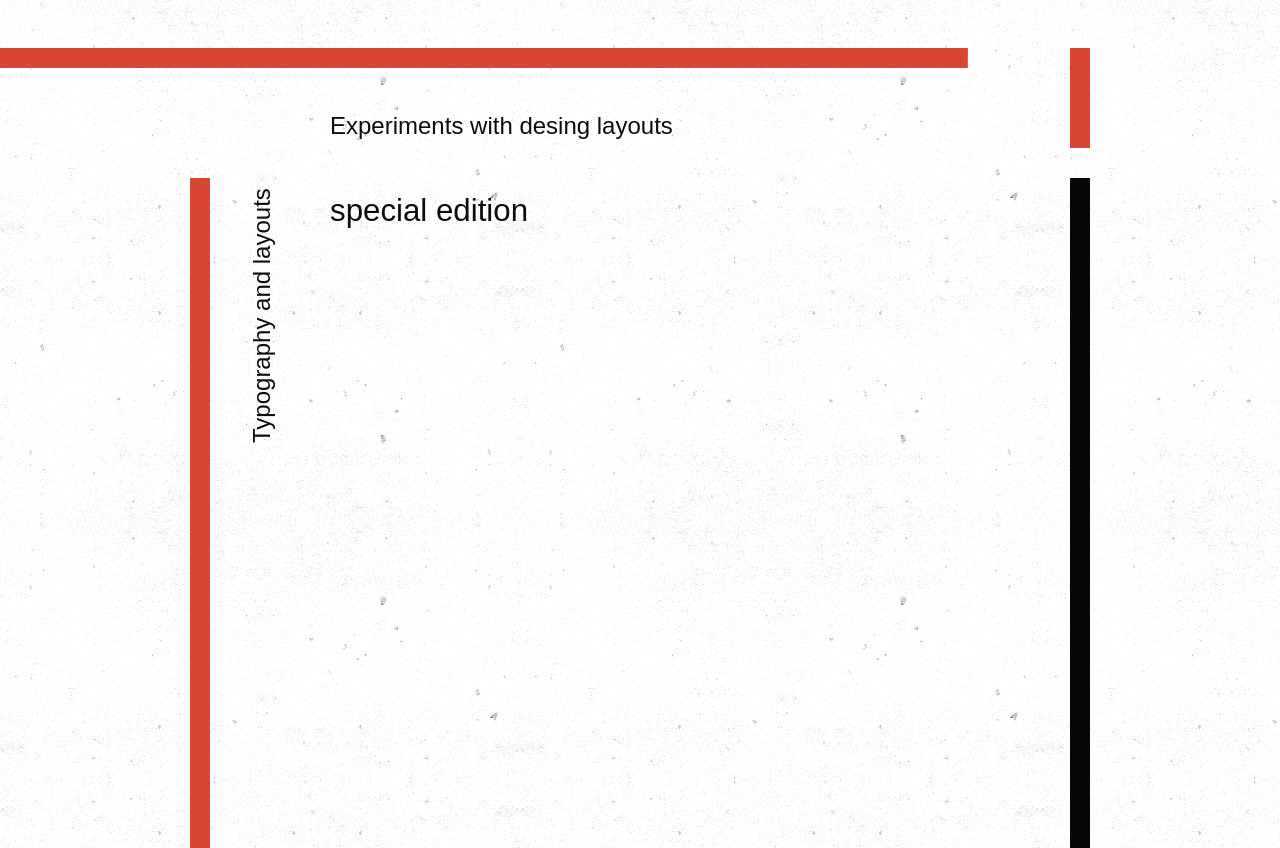
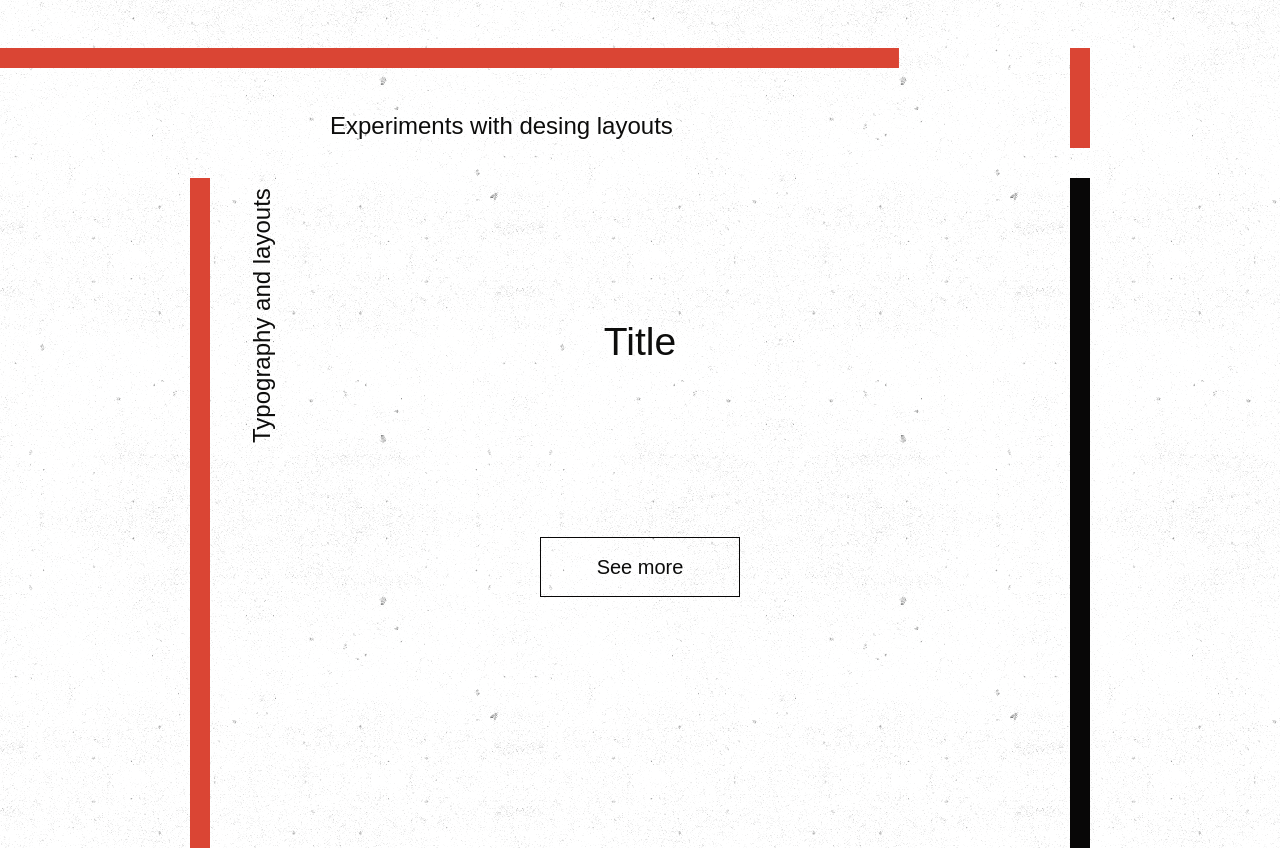
Before and after one commit to barbaraperic/doodle-motion, a Next.js app: page / in a window 1280 px wide. Built offline with nearby package versions, Linux system fonts and the light colour scheme; a web font is replaced by a local one.

Commit message:
navigation button

```diff
--- /dev/null
+++ b/app/components/Button.module.scss
@@ -0,0 +1,7 @@
+.button {
+    padding: 0.3em 1em;
+    border: 1px solid var(--black-color-hsl);
+    width: 200px;
+    height: 60px;
+    font-size: var(--h5);
+}
--- /dev/null
+++ b/app/components/Button.tsx
@@ -0,0 +1,13 @@
+import styles from './Button.module.scss'
+
+export default function Button({
+    children,
+    className,
+}: {
+    children: React.ReactNode
+    className: string
+}) {
+    return (
+        <button className={`${styles.button} ${className}`}>{children}</button>
+    )
+}
--- a/app/page.module.scss
+++ b/app/page.module.scss
@@ -12,7 +12,7 @@
         'bar-left subtitle-a bar-right-a'
         'bar-left subtitle-b bar-right-b'
         'bar-left title bar-right-b'
-        'bar-left ..... bar-right-b';
+        'bar-left content-a bar-right-b';
     text-align: center;
 }
 
@@ -20,7 +20,7 @@
     box-sizing: border-box;
     grid-area: bar-top;
     background-color: var(--accent-color-hsl);
-    transform: scaleX(1.3) translateX(-12vw);
+    transform: scaleX(1.4) translateX(-12vw);
 }
 
 .bar-left {
@@ -50,9 +50,9 @@
     grid-area: subtitle-b;
 }
 
-.content-b {
-    grid-area: content-b;
-    display: none;
+.content-a {
+    grid-area: content-a;
+    margin: 0 auto;
 }
 
 .box {
@@ -65,16 +65,16 @@
     background: lightgray;
 }
 
-@media (min-width: 650px) {
+@media (min-width: 720px) {
     .wrapper {
-        max-width: 620px;
-        grid-template-columns: 20px 50px auto 50px 50px 20px;
+        max-width: 700px;
+        grid-template-columns: 20px 50px 50px auto 50px 50px 20px;
         grid-template-rows: 20px 50px auto auto;
         grid-template-areas:
-            'bar-top bar-top bar-top bar-top bar-top bar-right-a'
-            '...... ...... subtitle-a subtitle-a ...... bar-right-a'
-            'bar-left subtitle-b title content-b content-b bar-right-b'
-            'bar-left subtitle-b ...... content-b content-b bar-right-b';
+            'bar-top bar-top bar-top bar-top bar-top bar-top bar-right-a'
+            '...... ...... subtitle-a subtitle-a ubtitle-a  ...... bar-right-a'
+            'bar-left subtitle-b ...... title  ...... ...... bar-right-b'
+            'bar-left subtitle-b ...... content-a ...... ...... bar-right-b';
         text-align: left;
     }
 
@@ -84,11 +84,22 @@
         transform: rotate(180deg);
         text-align: end;
     }
+
+    .title {
+        display: flex;
+        justify-content: center;
+        align-items: center;
+    }
 }
 
 @media (min-width: 1200px) {
     .wrapper {
         max-width: 900px;
+        grid-template-areas:
+            'bar-top bar-top bar-top bar-top bar-top ...... bar-right-a'
+            '...... ...... subtitle-a subtitle-a ......  ...... bar-right-a'
+            'bar-left subtitle-b ...... title ...... ...... bar-right-b'
+            'bar-left subtitle-b ...... content-a ...... ...... bar-right-b';
     }
 }
 
@@ -103,8 +114,8 @@
 //         grid-template-areas:
 //             'bar-top bar-top bar-top bar-top ...... bar-right-a'
 //             '...... ...... title title ...... bar-right-a'
-//             'bar-left subtitle-a subtitle content-b content-b bar-right-b'
-//             'bar-left subtitle-a ...... content-b content-b bar-right-b';
+//             'bar-left subtitle-a subtitle content-a content-a bar-right-b'
+//             'bar-left subtitle-a ...... content-a content-a bar-right-b';
 //     }
 
 //     .title {
--- a/app/page.tsx
+++ b/app/page.tsx
@@ -1,5 +1,6 @@
 import Image from 'next/image'
 import styles from './page.module.scss'
+import Button from './components/Button'
 
 export default function Home() {
     return (
@@ -10,18 +11,12 @@ export default function Home() {
                 <p>Experiments with desing layouts</p>
             </div>
             <div className={`${styles.box} ${styles['title']}`}>
-                <h3>special edition</h3>
+                <h2>Title</h2>
             </div>
             <div className={`${styles.box} ${styles['subtitle-b']}`}>
                 <p>Typography and layouts </p>
             </div>
-
-            <div className={`${styles.box} ${styles['content-b']}`}>
-                <p>
-                    I am a longer text Lorem ipsum dolor sit amet consectetur,
-                    adipisicing elit.
-                </p>
-            </div>
+            <Button className={styles['content-a']}>See more</Button>
             <div className={`${styles.box} ${styles['bar-right-a']}`}></div>
             <div className={`${styles.box} ${styles['bar-right-b']}`}></div>
         </div>
--- /dev/null
+++ b/app/text/page.tsx
@@ -0,0 +1,5 @@
+import styles from './page.module.scss'
+
+export default function TextPage() {
+    return <div className={styles.wrapper}></div>
+}
```
Also changed, not shown: app/text/textPage.module.scss (added).
